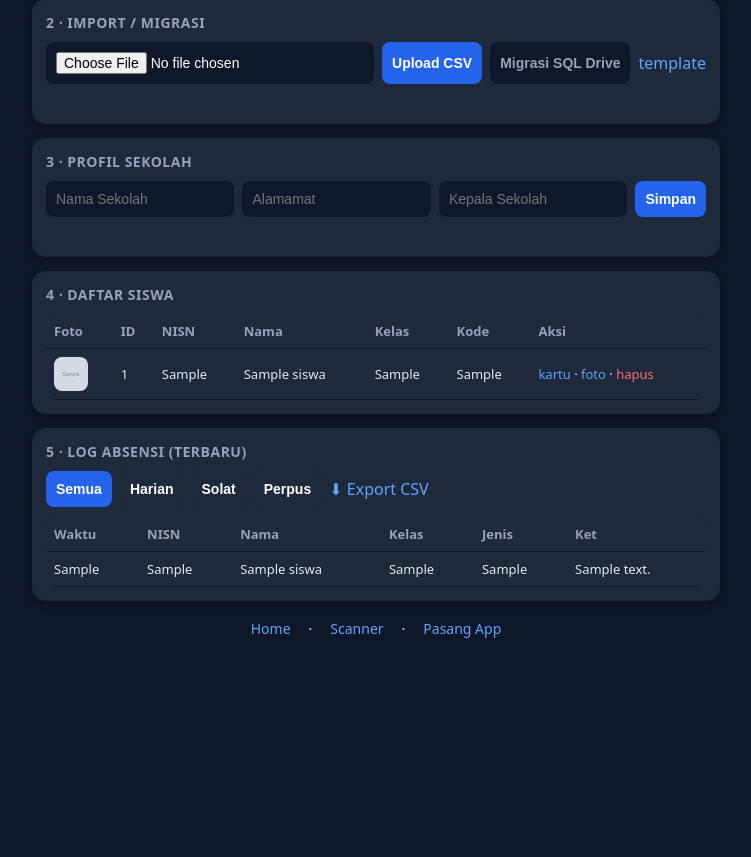
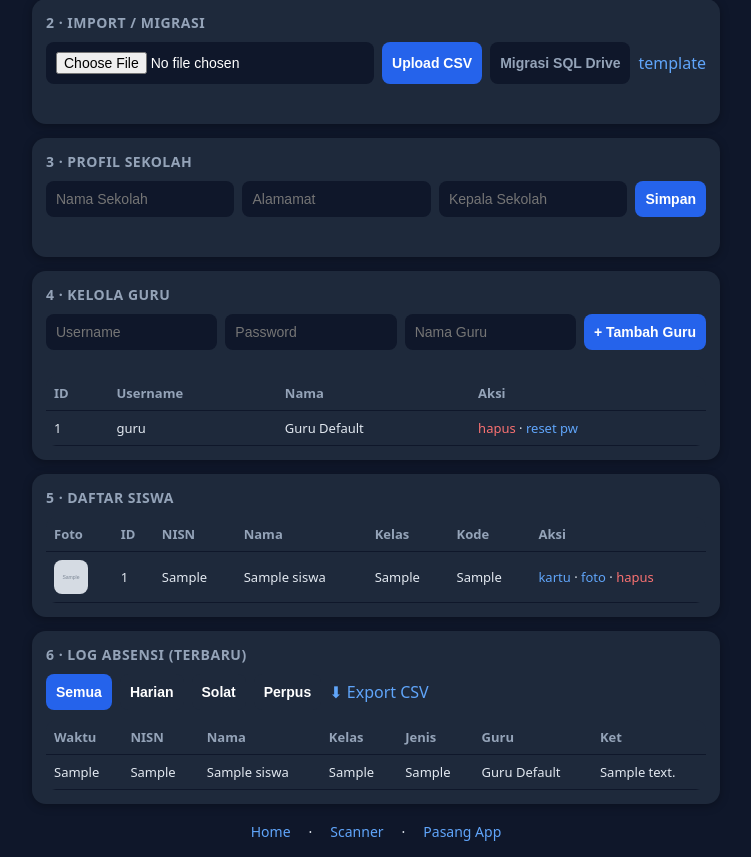
Before and after one commit to yudisimoet-ctrl/absensi-kartu-pelajar, a Flask app: page /admin in a window 1280 px wide. Shown: the part 241-1098 px from the top of the page, without its empty margins (264-1015 px from the left). Before the commit the page ends 879 px from the top, so only its background shows below. Run offline with Flask 3, Linux system fonts and the light colour scheme; the visitor is signed in with stand-in values (Sample User, id 1); data comes from the database, SQL or seed files in the repository; tables that the repository leaves empty hold one stand-in row (values such as "Sample post"); grey boxes marked "Sample" are stand-in pictures.

Commit message:
feat: multi-guru accounts + guru tracking in absensi logs
- DB: guru table (username, password hashed, nama)
- DB: absensi.guru_id tracks which guru performed scan
- Admin panel: section 4 Kelola Guru (CRUD + reset password)
- Scanner login: authenticate against guru table
- Logs: show guru_nama column
- CSV export: includes guru column

```diff
--- a/app.py
+++ b/app.py
@@ -58,7 +58,7 @@ def admin_required(f):
 def guru_required(f):
     @wraps(f)
     def decorated(*args, **kwargs):
-        if not session.get("guru_logged"):
+        if not session.get("guru_id"):
             if request.path.startswith("/api/"):
                 return jsonify({"ok": False, "msg": "unauthorized"}), 401
             return redirect(url_for("scanner_login"))
@@ -115,6 +115,13 @@ def init_db():
         );
         CREATE INDEX IF NOT EXISTS idx_absensi_siswa ON absensi(siswa_id);
         CREATE INDEX IF NOT EXISTS idx_absensi_waktu ON absensi(waktu);
+        CREATE TABLE IF NOT EXISTS guru (
+            id INTEGER PRIMARY KEY AUTOINCREMENT,
+            username TEXT UNIQUE NOT NULL,
+            password TEXT NOT NULL,
+            nama TEXT NOT NULL,
+            created_at TEXT DEFAULT (datetime('now','localtime'))
+        );
         """
     )
     # Migrasi: buang kolom jam_masuk/jam_pulang kalau masih ada (rollback schema lama)
@@ -130,6 +137,17 @@ def init_db():
     db.execute(
         "INSERT OR IGNORE INTO profil_sekolah (id) VALUES (1)"
     )
+    # Migrasi: tambah kolom guru_id di absensi kalau belum ada
+    abs_cols = [r[1] for r in db.execute("PRAGMA table_info(absensi)")]
+    if "guru_id" not in abs_cols:
+        db.execute("ALTER TABLE absensi ADD COLUMN guru_id INTEGER REFERENCES guru(id)")
+    # Seed default guru kalau tabel kosong
+    if db.execute("SELECT COUNT(*) AS n FROM guru").fetchone()[0] == 0:
+        import hashlib
+        default_pw = hashlib.sha256("guru123".encode()).hexdigest()
+        db.execute("INSERT INTO guru (username, password, nama) VALUES (?, ?, ?)",
+                    ("guru", default_pw, "Guru Default"))
+    db.commit()
     db.commit()
     db.close()
 
@@ -409,12 +427,20 @@ def scanner():
 
 @app.route("/scanner/login", methods=["GET", "POST"])
 def scanner_login():
+    import hashlib
     err = None
     if request.method == "POST":
-        u = request.form.get("username", "")
-        p = request.form.get("password", "")
-        if u == GURU_USER and p == GURU_PASS:
-            session["guru_logged"] = True
+        u = request.form.get("username", "").strip()
+        p = request.form.get("password", "").strip()
+        pw_hash = hashlib.sha256(p.encode()).hexdigest()
+        db = sqlite3.connect(DB)
+        db.row_factory = sqlite3.Row
+        row = db.execute("SELECT * FROM guru WHERE username=? AND password=?",
+                         (u, pw_hash)).fetchone()
+        db.close()
+        if row:
+            session["guru_id"] = row["id"]
+            session["guru_nama"] = row["nama"]
             return redirect(url_for("scanner"))
         err = "Username atau password salah"
     return render_template("login_guru.html", error=err)
@@ -422,8 +448,71 @@ def scanner_login():
 
 @app.route("/scanner/logout")
 def scanner_logout():
-    session.pop("guru_logged", None)
+    session.pop("guru_id", None)
+    session.pop("guru_nama", None)
     return redirect(url_for("scanner_login"))
+
+
+# ---------- Guru CRUD ----------
+@app.route("/api/guru", methods=["GET"])
+@admin_required
+def list_guru():
+    db = get_db()
+    rows = db.execute("SELECT id, username, nama, created_at FROM guru ORDER BY id").fetchall()
+    return jsonify([dict(r) for r in rows])
+
+
+@app.route("/api/guru", methods=["POST"])
+@admin_required
+def add_guru():
+    import hashlib
+    d = request.get_json(force=True, silent=True) or {}
+    username = (d.get("username") or "").strip()
+    password = (d.get("password") or "").strip()
+    nama = (d.get("nama") or "").strip()
+    if not username or not password or not nama:
+        return jsonify({"ok": False, "msg": "username, password, nama wajib diisi"}), 400
+    if len(password) < 4:
+        return jsonify({"ok": False, "msg": "password min 4 karakter"}), 400
+    pw_hash = hashlib.sha256(password.encode()).hexdigest()
+    db = get_db()
+    try:
+        db.execute("INSERT INTO guru (username, password, nama) VALUES (?,?,?)",
+                    (username, pw_hash, nama))
+        db.commit()
+    except Exception as e:
+        return jsonify({"ok": False, "msg": f"username sudah dipakai"}), 409
+    return jsonify({"ok": True, "msg": f"Guru '{nama}' ditambahkan"})
+
+
+@app.route("/api/guru/<int:guru_id>", methods=["DELETE"])
+@admin_required
+def del_guru(guru_id):
+    db = get_db()
+    g = db.execute("SELECT * FROM guru WHERE id=?", (guru_id,)).fetchone()
+    if not g:
+        return jsonify({"ok": False, "msg": "guru tidak ada"}), 404
+    db.execute("DELETE FROM guru WHERE id=?", (guru_id,))
+    db.commit()
+    return jsonify({"ok": True, "msg": f"Guru '{g['nama']}' dihapus"})
+
+
+@app.route("/api/guru/<int:guru_id>/reset", methods=["POST"])
+@admin_required
+def reset_pw_guru(guru_id):
+    import hashlib
+    d = request.get_json(force=True, silent=True) or {}
+    new_pw = (d.get("password") or "").strip()
+    if len(new_pw) < 4:
+        return jsonify({"ok": False, "msg": "password min 4 karakter"}), 400
+    db = get_db()
+    g = db.execute("SELECT * FROM guru WHERE id=?", (guru_id,)).fetchone()
+    if not g:
+        return jsonify({"ok": False, "msg": "guru tidak ada"}), 404
+    pw_hash = hashlib.sha256(new_pw.encode()).hexdigest()
+    db.execute("UPDATE guru SET password=? WHERE id=?", (pw_hash, guru_id))
+    db.commit()
+    return jsonify({"ok": True, "msg": f"Password guru '{g['nama']}' direset"})
 
 
 def resolve_siswa(kode_raw):
@@ -485,15 +574,17 @@ def log_absen():
                         "nisn": s.get("nisn") or "", "foto": s.get("foto") or "",
                         "jenis": jenis, "waktu": now})
     db = get_db()
+    guru_id = session.get("guru_id")
     db.execute(
-        "INSERT INTO absensi (siswa_id, jenis, waktu, keterangan) VALUES (?,?,?,?)",
-        (s["id"], jenis, now, ket),
+        "INSERT INTO absensi (siswa_id, jenis, waktu, keterangan, guru_id) VALUES (?,?,?,?,?)",
+        (s["id"], jenis, now, ket, guru_id),
     )
     db.commit()
     return jsonify({"ok": True, "nama": s["nama"], "kelas": s.get("kelas") or "",
                     "nisn": s.get("nisn") or "", "kode": s["kode"],
                     "foto": s.get("foto") or "",
-                    "jenis": jenis, "waktu": now})
+                    "jenis": jenis, "waktu": now,
+                    "guru": session.get("guru_nama", "")})
 
 
 @app.route("/api/logs")
@@ -502,7 +593,7 @@ def logs():
     db = get_db()
     jenis = request.args.get("jenis")
     limit = int(request.args.get("limit", 100))
-    q = "SELECT a.*, s.nama, s.kelas, s.nis, s.nisn FROM absensi a JOIN siswa s ON s.id=a.siswa_id"
+    q = "SELECT a.*, s.nama, s.kelas, s.nis, s.nisn, g.nama as guru_nama FROM absensi a JOIN siswa s ON s.id=a.siswa_id LEFT JOIN guru g ON g.id=a.guru_id"
     params = []
     if jenis in JENIS_VALID:
         q += " WHERE a.jenis=? "
@@ -516,7 +607,7 @@ def logs():
 # ---------- Export ----------
 def _rows_csv(jenis=None):
     db = get_db()
-    q = "SELECT a.waktu, s.nisn, s.nis, s.nama, s.kelas, a.jenis, a.keterangan FROM absensi a JOIN siswa s ON s.id=a.siswa_id"
+    q = "SELECT a.waktu, s.nisn, s.nis, s.nama, s.kelas, a.jenis, a.keterangan, g.nama as guru_nama FROM absensi a JOIN siswa s ON s.id=a.siswa_id LEFT JOIN guru g ON g.id=a.guru_id"
     params = []
     if jenis in JENIS_VALID:
         q += " WHERE a.jenis=? "
@@ -532,9 +623,9 @@ def export_csv():
     rows = _rows_csv(jenis)
     out = io.StringIO()
     w = csv.writer(out)
-    w.writerow(["waktu", "nisn", "nis", "nama", "kelas", "jenis", "keterangan"])
+    w.writerow(["waktu", "nisn", "nis", "nama", "kelas", "jenis", "keterangan", "guru"])
     for r in rows:
-        w.writerow([r["waktu"], r["nisn"], r["nis"], r["nama"], r["kelas"], r["jenis"], r["keterangan"]])
+        w.writerow([r["waktu"], r["nisn"], r["nis"], r["nama"], r["kelas"], r["jenis"], r["keterangan"], r.get("guru_nama") or ""])
     buf = io.BytesIO()
     buf.write(out.getvalue().encode("utf-8-sig"))
     buf.seek(0)
--- a/templates/admin.html
+++ b/templates/admin.html
@@ -72,7 +72,24 @@
 </div>
 
 <div class="card">
-  <h3>4 · Daftar Siswa</h3>
+  <h3>4 · Kelola Guru</h3>
+  <div class="form">
+    <input id="g_user" placeholder="Username">
+    <input id="g_pass" type="password" placeholder="Password">
+    <input id="g_nama" placeholder="Nama Guru">
+    <button onclick="tambahGuru()">+ Tambah Guru</button>
+  </div>
+  <div id="m4" class="msg"></div>
+  <div class="tbl-wrap">
+    <table id="guruTbl">
+      <thead><tr><th>ID</th><th>Username</th><th>Nama</th><th>Aksi</th></tr></thead>
+      <tbody></tbody>
+    </table>
+  </div>
+</div>
+
+<div class="card">
+  <h3>5 · Daftar Siswa</h3>
   <div class="tbl-wrap">
     <table id="tbl">
       <thead><tr><th>Foto</th><th>ID</th><th>NISN</th><th>Nama</th><th>Kelas</th><th>Kode</th><th>Aksi</th></tr></thead>
@@ -82,7 +99,7 @@
 </div>
 
 <div class="card">
-  <h3>5 · Log Absensi (terbaru)</h3>
+  <h3>6 · Log Absensi (terbaru)</h3>
   <div class="tabs">
     <button class="aktif" onclick="setJenis('all',this)">Semua</button>
     <button onclick="setJenis('harian',this)">Harian</button>
@@ -92,7 +109,7 @@
   </div>
   <div class="tbl-wrap">
     <table id="logtbl">
-      <thead><tr><th>Waktu</th><th>NISN</th><th>Nama</th><th>Kelas</th><th>Jenis</th><th>Ket</th></tr></thead>
+      <thead><tr><th>Waktu</th><th>NISN</th><th>Nama</th><th>Kelas</th><th>Jenis</th><th>Guru</th><th>Ket</th></tr></thead>
       <tbody></tbody>
     </table>
   </div>
@@ -103,6 +120,37 @@
 <script>
 let jenisLog='all';
 function setMsg(id,txt,err){const e=document.getElementById(id);e.textContent=txt;e.className='msg'+(err?' err':'');}
+async function loadGuru(){
+  try{
+    const g=await(await fetch('/api/guru')).json();
+    document.querySelector('#guruTbl tbody').innerHTML=g.map(x=>
+      `<tr><td>${x.id}</td><td>${x.username}</td><td>${x.nama}</td>
+       <td><a class="link" style="color:#f87171;cursor:pointer" onclick="hapusGuru(${x.id},'${x.nama.replace(/'/g,"")}')">hapus</a>
+       · <a class="link" style="cursor:pointer" onclick="resetPw(${x.id},'${x.nama.replace(/'/g,"")}')">reset pw</a></td></tr>`).join('');
+  }catch(e){}
+}
+async function tambahGuru(){
+  const d={username:g_user.value.trim(),password:g_pass.value.trim(),nama:g_nama.value.trim()};
+  if(!d.username||!d.password||!d.nama){setMsg('m4','⚠ Semua field wajib diisi',true);return;}
+  const r=await fetch('/api/guru',{method:'POST',headers:{'Content-Type':'application/json'},body:JSON.stringify(d)});
+  const j=await r.json();
+  if(j.ok){g_user.value=g_pass.value=g_nama.value='';setMsg('m4','✔ '+j.msg,false);loadGuru();}
+  else setMsg('m4','⚠ '+j.msg,true);
+}
+async function hapusGuru(id,nama){
+  if(!confirm('Hapus guru "'+nama+'"?'))return;
+  const r=await fetch('/api/guru/'+id,{method:'DELETE'});
+  const j=await r.json();
+  setMsg('m4',j.ok?('Dihapus: '+nama):(j.msg||'Gagal'),!j.ok);
+  loadGuru();
+}
+async function resetPw(id,nama){
+  const pw=prompt('Password baru untuk "'+nama+'":');
+  if(!pw)return;
+  const r=await fetch('/api/guru/'+id+'/reset',{method:'POST',headers:{'Content-Type':'application/json'},body:JSON.stringify({password:pw})});
+  const j=await r.json();
+  setMsg('m4',j.ok?'✔ Password direset':'⚠ '+j.msg,!j.ok);
+}
 async function loadProfil(){
   try{
     const p=await(await fetch('/api/profil')).json();
@@ -130,7 +178,7 @@ async function tampil(){
     const url='/api/logs'+(jenisLog!=='all'?('?jenis='+jenisLog):'');
     const l=await(await fetch(url)).json();
     document.querySelector('#logtbl tbody').innerHTML=l.map(x=>
-      `<tr><td>${x.waktu}</td><td>${x.nisn||'-'}</td><td>${x.nama}</td><td>${x.kelas||'-'}</td><td>${x.jenis}</td><td>${x.keterangan||''}</td></tr>`).join('');
+      `<tr><td>${x.waktu}</td><td>${x.nisn||'-'}</td><td>${x.nama}</td><td>${x.kelas||'-'}</td><td>${x.jenis}</td><td>${x.guru_nama||'-'}</td><td>${x.keterangan||''}</td></tr>`).join('');
   }catch(e){}
 }
 async function tambah(){
@@ -174,7 +222,7 @@ function setJenis(j,el){jenisLog=j;document.querySelectorAll('.tabs button').for
 let deferredPrompt;
 window.addEventListener('beforeinstallprompt',e=>{e.preventDefault();deferredPrompt=e;});
 function installPWA(){if(deferredPrompt){deferredPrompt.prompt();deferredPrompt.userChoice.then(()=>deferredPrompt=null);}}
-loadProfil();tampil();setInterval(tampil,5000);
+loadProfil();loadGuru();tampil();setInterval(tampil,5000);
 </script>
 </body>
 </html>
--- a/templates/scanner.html
+++ b/templates/scanner.html
@@ -52,7 +52,7 @@
 </head>
 <body>
 <h2>📷 Scanner Absensi <a href="/scanner/logout" style="float:right;font-size:13px;color:#94a3b8;text-decoration:none">🚪 Logout</a></h2>
-<span class="badge">Untuk Guru</span>
+<span class="badge">👤 {{ session.get('guru_nama', 'Guru') }}</span>
 
 <div class="card">
   <div class="label">1 · Pilih Jenis Absen</div>
```
